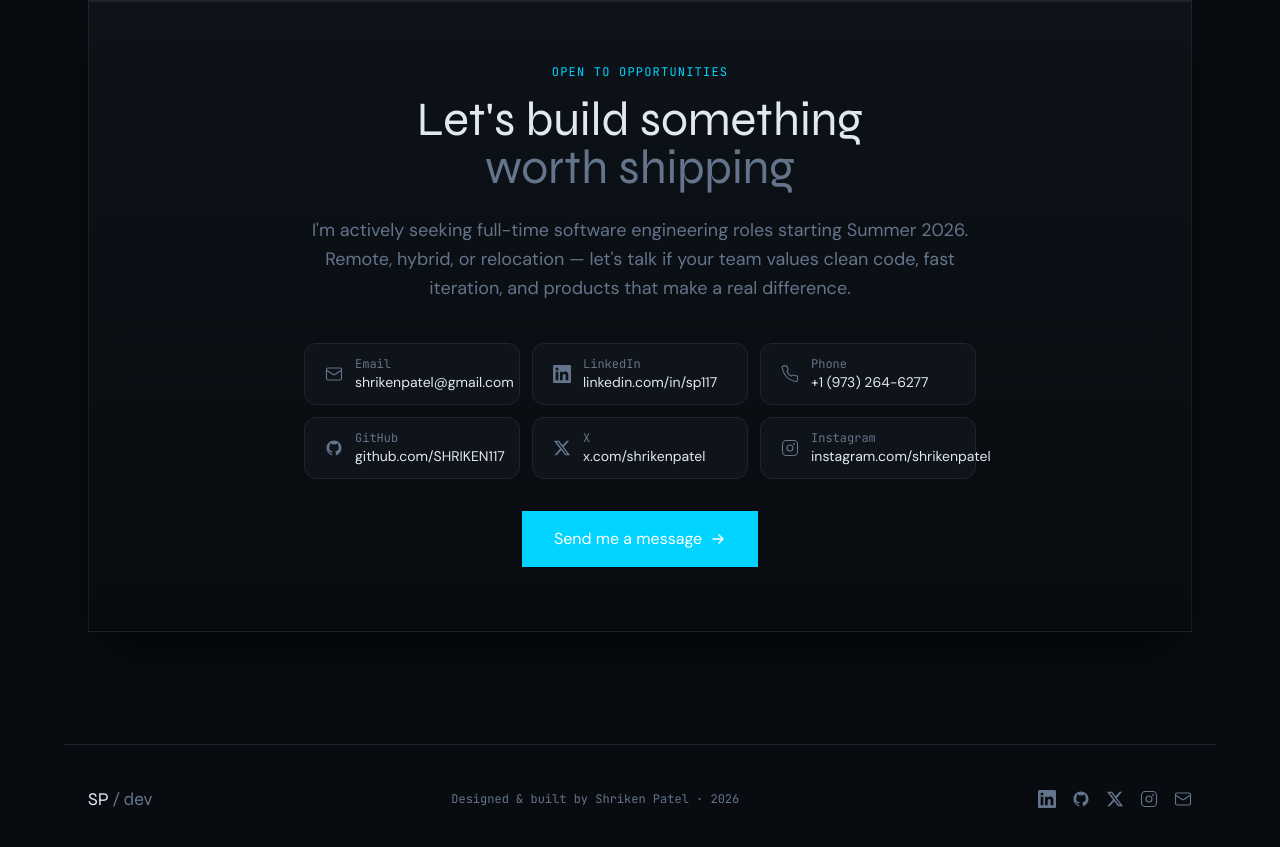
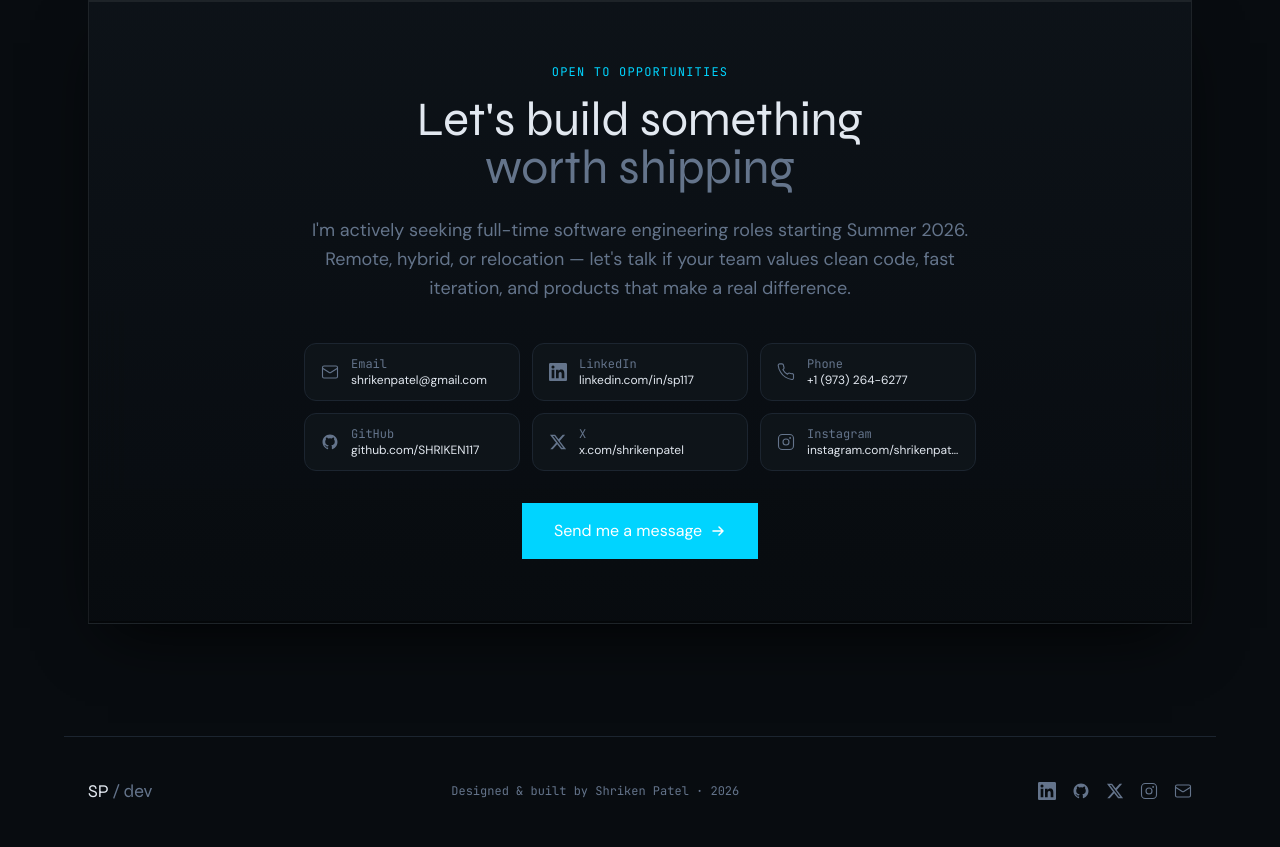
Before and after one commit to SHRIKEN117/Shriken-Portfolio, a Next.js app: page / in a window 1280 px wide. Shown: the part 5639-6486 px from the top of the page. Built offline with nearby package versions, Linux system fonts and the light colour scheme.

Commit message:
fix: uniform contact card height via icon shrink-0 and value truncate

```diff
--- a/components/Contact.tsx
+++ b/components/Contact.tsx
@@ -116,12 +116,12 @@ export default function Contact() {
                 href={l.href}
                 target={l.href.startsWith('http') ? '_blank' : undefined}
                 rel={l.href.startsWith('http') ? 'noopener noreferrer' : undefined}
-                className="group flex items-center gap-3 px-5 py-3 rounded-xl border border-border bg-surface hover:border-accent hover:bg-accent/5 transition-all duration-200"
+                className="group flex items-center gap-3 px-4 py-3 rounded-xl border border-border bg-surface hover:border-accent hover:bg-accent/5 transition-all duration-200"
               >
-                <span className="text-muted group-hover:text-accent transition-colors">{l.icon}</span>
-                <div className="text-left">
+                <span className="shrink-0 text-muted group-hover:text-accent transition-colors">{l.icon}</span>
+                <div className="text-left min-w-0">
                   <div className="font-mono text-xs text-muted group-hover:text-accent transition-colors">{l.label}</div>
-                  <div className="font-body text-sm text-text">{l.value}</div>
+                  <div className="font-body text-xs text-text truncate">{l.value}</div>
                 </div>
               </a>
             ))}
```
